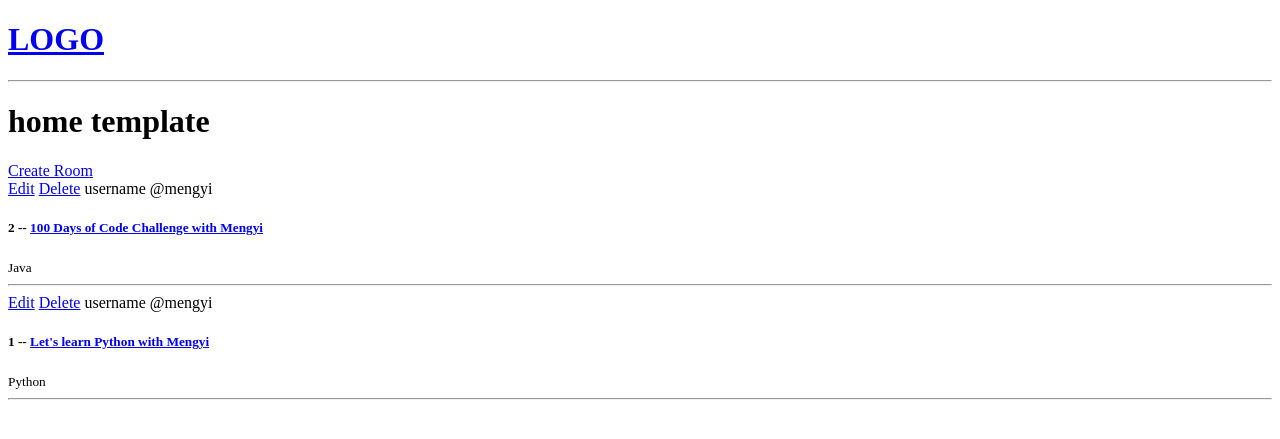
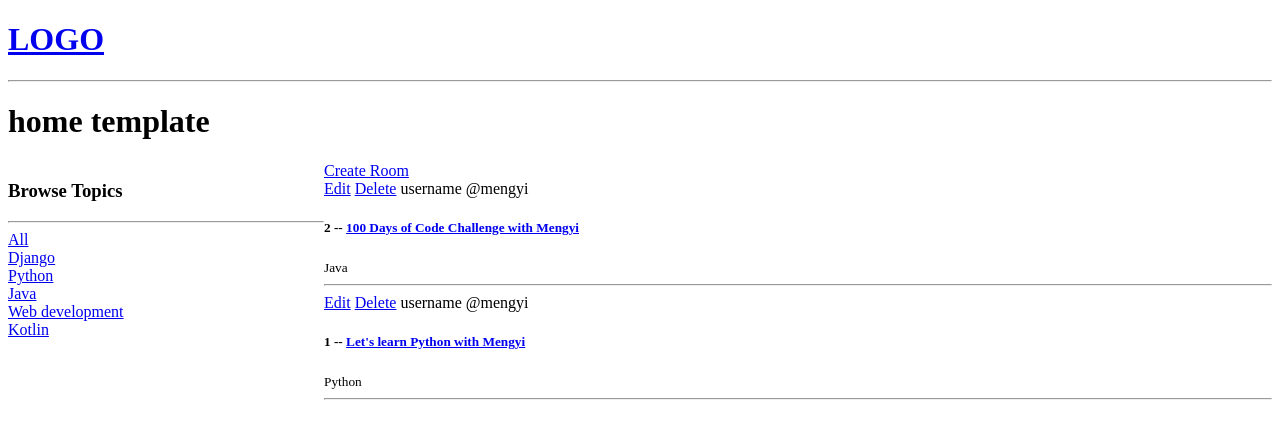
Before and after one commit to MengyiG/MyStudyHub, a Django app: page / in a window 1280 px wide. Shown: the top 439 px of the page. Run offline with Django 4.2, Linux system fonts and the light colour scheme; data comes from the database, SQL or seed files in the repository.

Commit message:
display topics on left col on home page

```diff
--- a/base/templates/base/home.html
+++ b/base/templates/base/home.html
@@ -2,9 +2,29 @@
 
 {% block content %}
 
+<style>
+    .home-container {
+        display: grid;
+        grid-template-columns: 1fr 3fr;
+    }
+</style>
+
 <h1>home template</h1>
+<div class="home-container">
     <div>
-    <!-- generate a URL based on the URL pattern named 'create-room' -->
+        <h3>Browse Topics</h3>
+        <hr>
+        <div>
+            <a href="{% url 'home' %}">All</a>
+        </div>
+        {% for topic in topics %}
+        <div>
+            <a href="{% url 'home' %}?q{{topic.name}}">{{ topic.name }}</a>
+        </div>
+        {% endfor %}
+    </div>
+
+    <div>
         <a href="{% url 'create-room' %}">Create Room</a>
         <div>
             {% for room in rooms %}
@@ -18,10 +38,12 @@
                 </h5>
                 <small> {{ room.topic.name }} </small>
                 <hr>
-
             </div>
             {% endfor %}
         </div>
     </div>
+    <!-- generate a URL based on the URL pattern named 'create-room' -->
+
+</div>
 
 {% endblock content %}
--- a/base/views.py
+++ b/base/views.py
@@ -1,5 +1,5 @@
 from django.shortcuts import render, redirect
-from .models import Room
+from .models import Room, Topic
 from .forms import RoomForm
 
 # rooms = [
@@ -12,7 +12,9 @@ from .forms import RoomForm
 def home(request):
     # variable that holds response = model name.model objects attributes
     rooms = Room.objects.all()
-    context = {"rooms": rooms}
+    # TODO: filter the most popular topics
+    topics = Topic.objects.all()
+    context = {"rooms": rooms, "topics": topics}
     # use the render function to create an HTTP response
     # containing the template home.html
     # and pass the rooms variable to the template
```
Lines whose indentation alone changed are shown as unchanged.
